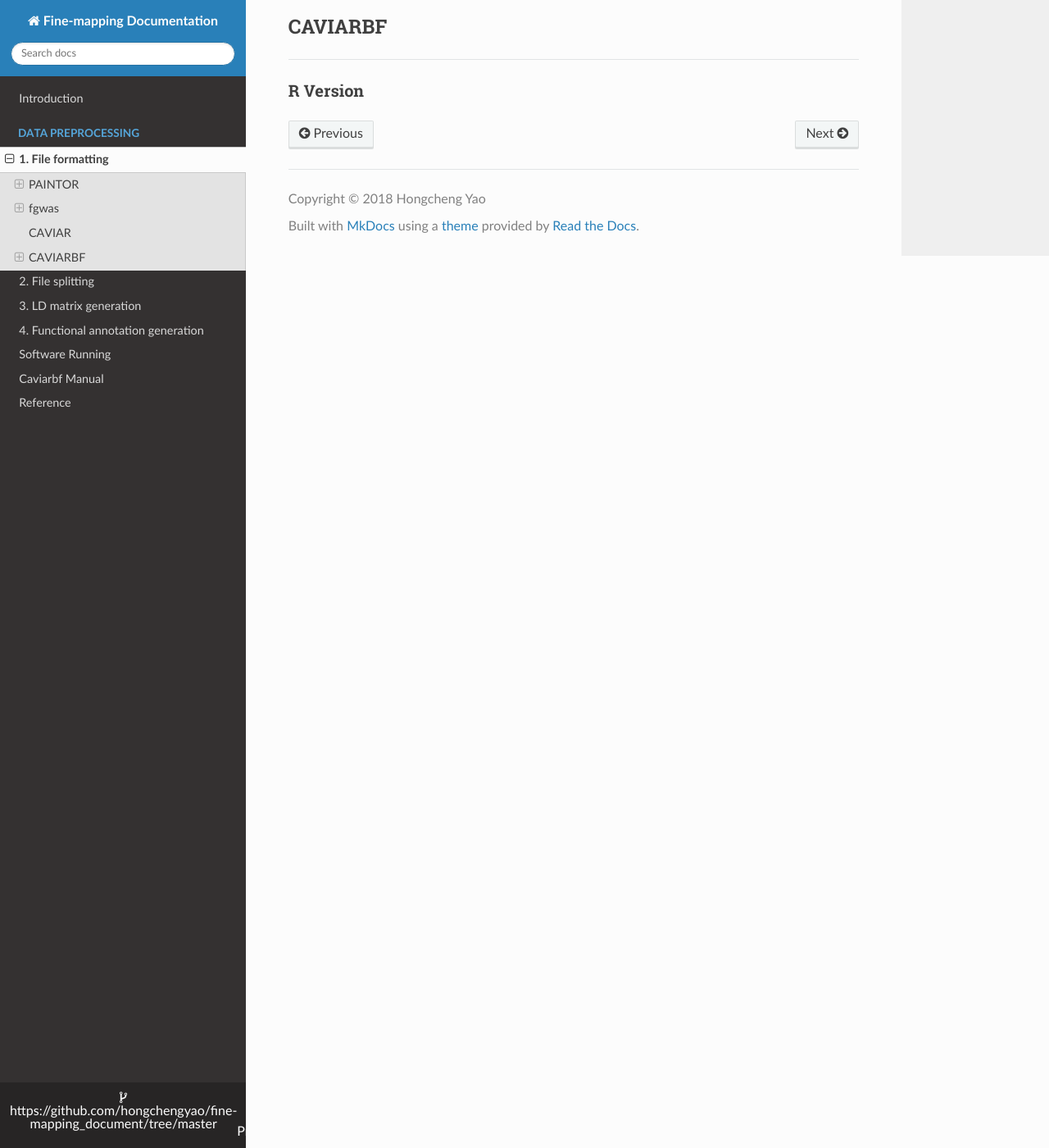
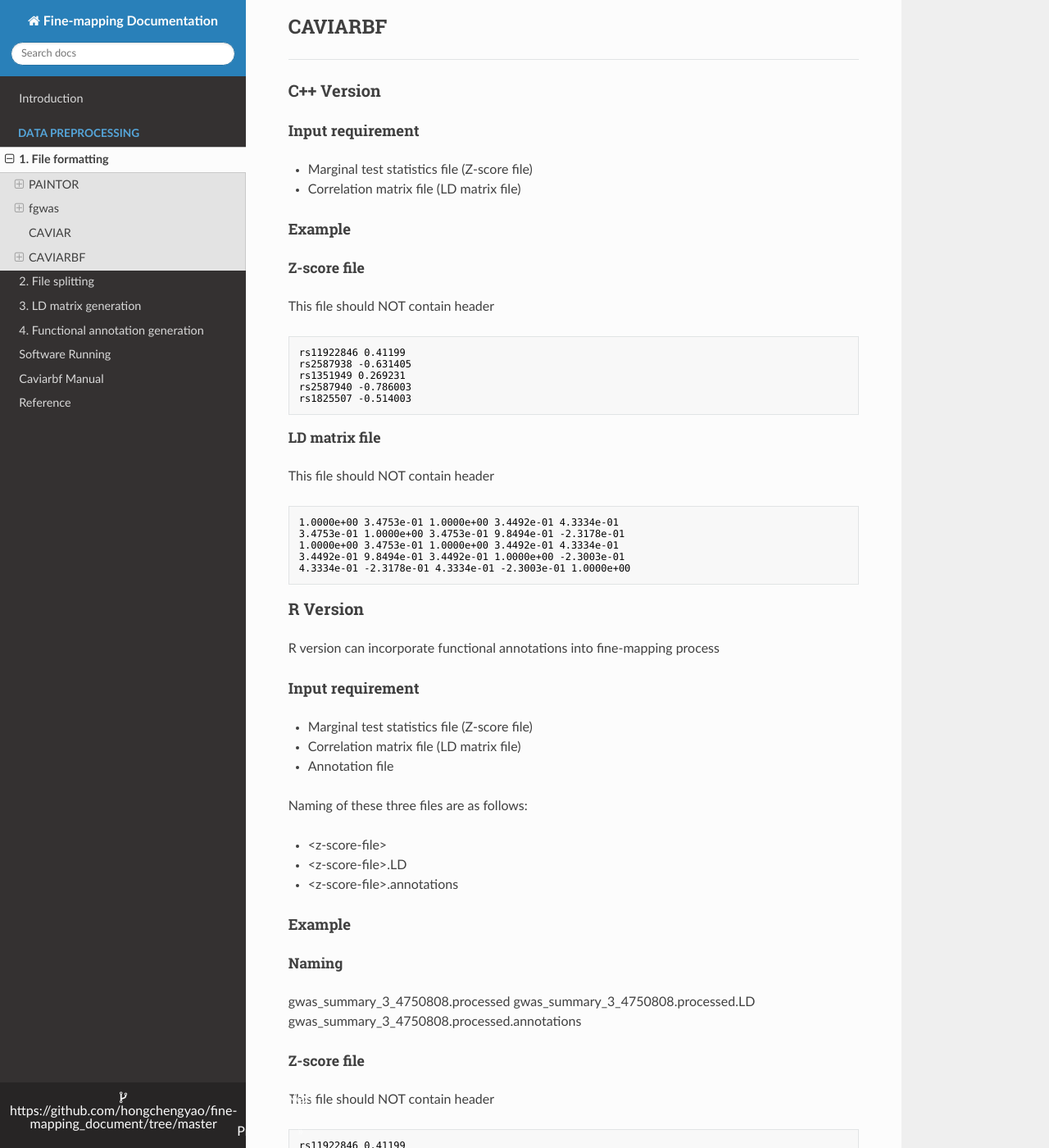
Before and after one commit to hongchengyao/fine-mapping_document, an MkDocs documentation site: the page built from docs/preprocessing/file_format.md, in a window 1280 px wide and 1400 px high, scrolled down 3863 px. Shown: the whole window at 82% size. Built offline with MkDocs 1.6.1, drawn with Linux system fonts in a browser that asks for light colours; nearby versions of some CDN libraries; old or Windows-style settings are respelled for this version of MkDocs; some of the changed text lies outside the part shown.

Commit message:
update caviarbf

```diff
--- a/docs/preprocessing/file_format.md
+++ b/docs/preprocessing/file_format.md
@@ -120,4 +120,75 @@ to be added
 
 ## CAVIARBF
 ---
+### C++ Version
+#### Input requirement
+- Marginal test statistics file (Z-score file)
+- Correlation matrix file (LD matrix file)
+
+#### Example
+##### Z-score file
+This file should NOT contain header
+
+    rs11922846 0.41199
+    rs2587938 -0.631405
+    rs1351949 0.269231
+    rs2587940 -0.786003
+    rs1825507 -0.514003
+
+##### LD matrix file
+This file should NOT contain header
+
+    1.0000e+00 3.4753e-01 1.0000e+00 3.4492e-01 4.3334e-01
+    3.4753e-01 1.0000e+00 3.4753e-01 9.8494e-01 -2.3178e-01
+    1.0000e+00 3.4753e-01 1.0000e+00 3.4492e-01 4.3334e-01
+    3.4492e-01 9.8494e-01 3.4492e-01 1.0000e+00 -2.3003e-01
+    4.3334e-01 -2.3178e-01 4.3334e-01 -2.3003e-01 1.0000e+00
+
 ###  R Version
+R version can incorporate functional annotations into fine-mapping process
+#### Input requirement
+- Marginal test statistics file (Z-score file)
+- Correlation matrix file (LD matrix file)
+- Annotation file
+
+Naming of these three files are as follows:
+
+- <z-score-file\>
+- <z-score-file\>.LD
+- <z-score-file\>.annotations
+
+#### Example
+
+##### Naming
+gwas_summary_3_4750808.processed
+gwas_summary_3_4750808.processed.LD
+gwas_summary_3_4750808.processed.annotations
+
+##### Z-score file
+This file should NOT contain header
+
+    rs11922846 0.41199
+    rs2587938 -0.631405
+    rs1351949 0.269231
+    rs2587940 -0.786003
+    rs1825507 -0.514003
+
+##### LD matrix file
+This file should NOT contain header
+
+    1.0000e+00 3.4753e-01 1.0000e+00 3.4492e-01 4.3334e-01
+    3.4753e-01 1.0000e+00 3.4753e-01 9.8494e-01 -2.3178e-01
+    1.0000e+00 3.4753e-01 1.0000e+00 3.4492e-01 4.3334e-01
+    3.4492e-01 9.8494e-01 3.4492e-01 1.0000e+00 -2.3003e-01
+    4.3334e-01 -2.3178e-01 4.3334e-01 -2.3003e-01 1.0000e+00
+
+##### Annotation file
+This file should NOT contain header, for CAVIARBF R version, annotations could be binary or continuous value.
+
+This example has 7 annotations
+
+    0 0 0 0 0 1 0
+    0 0 0 0 0 1 0
+    0 0 0 0 0 1 0
+    0 1 0 0 0 1 0
+    0 0 0 0 0 0 0
```
Also changed, not shown: docs/caviarbf_manual.md (+2 -2 lines), docs/index.md (+0 -1 lines).
